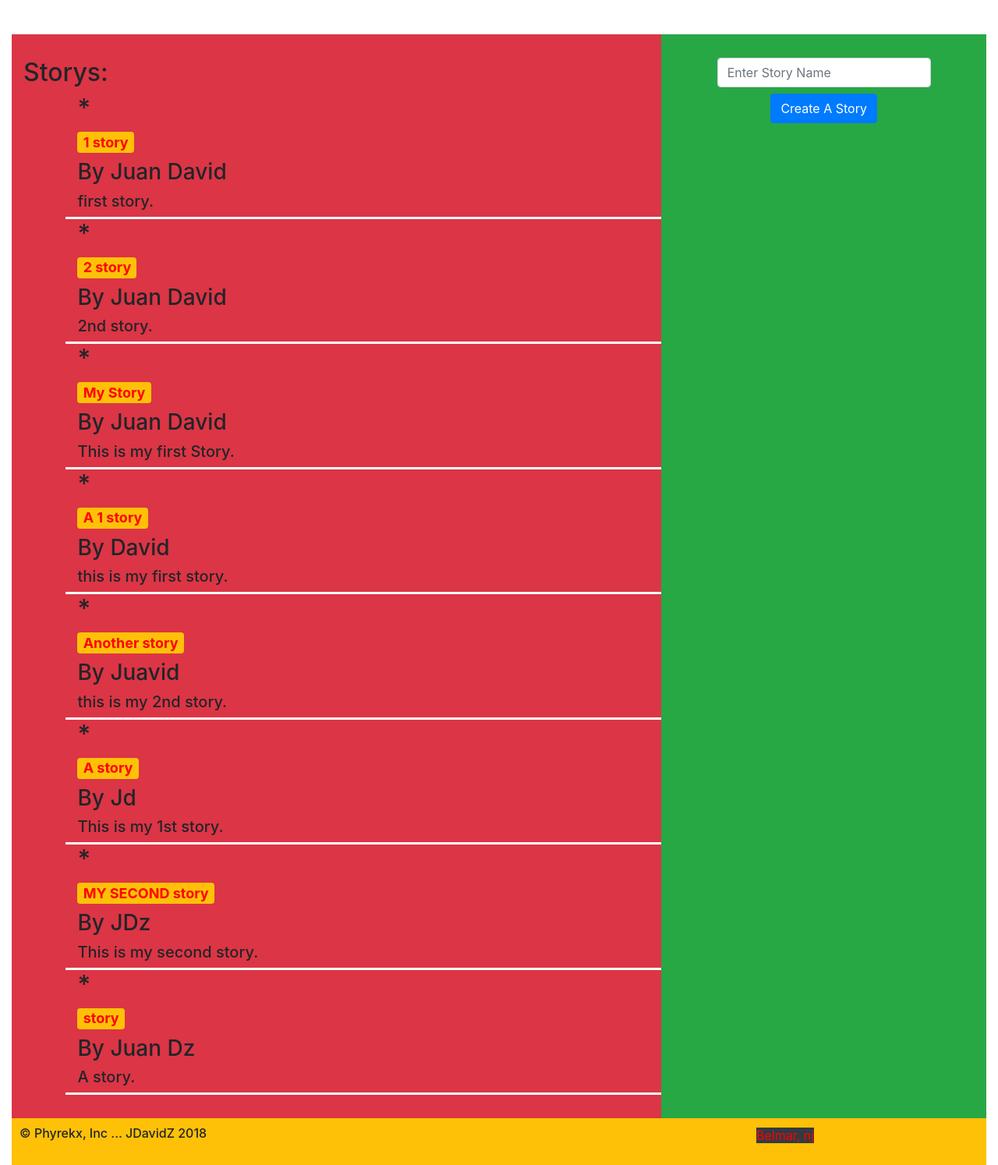
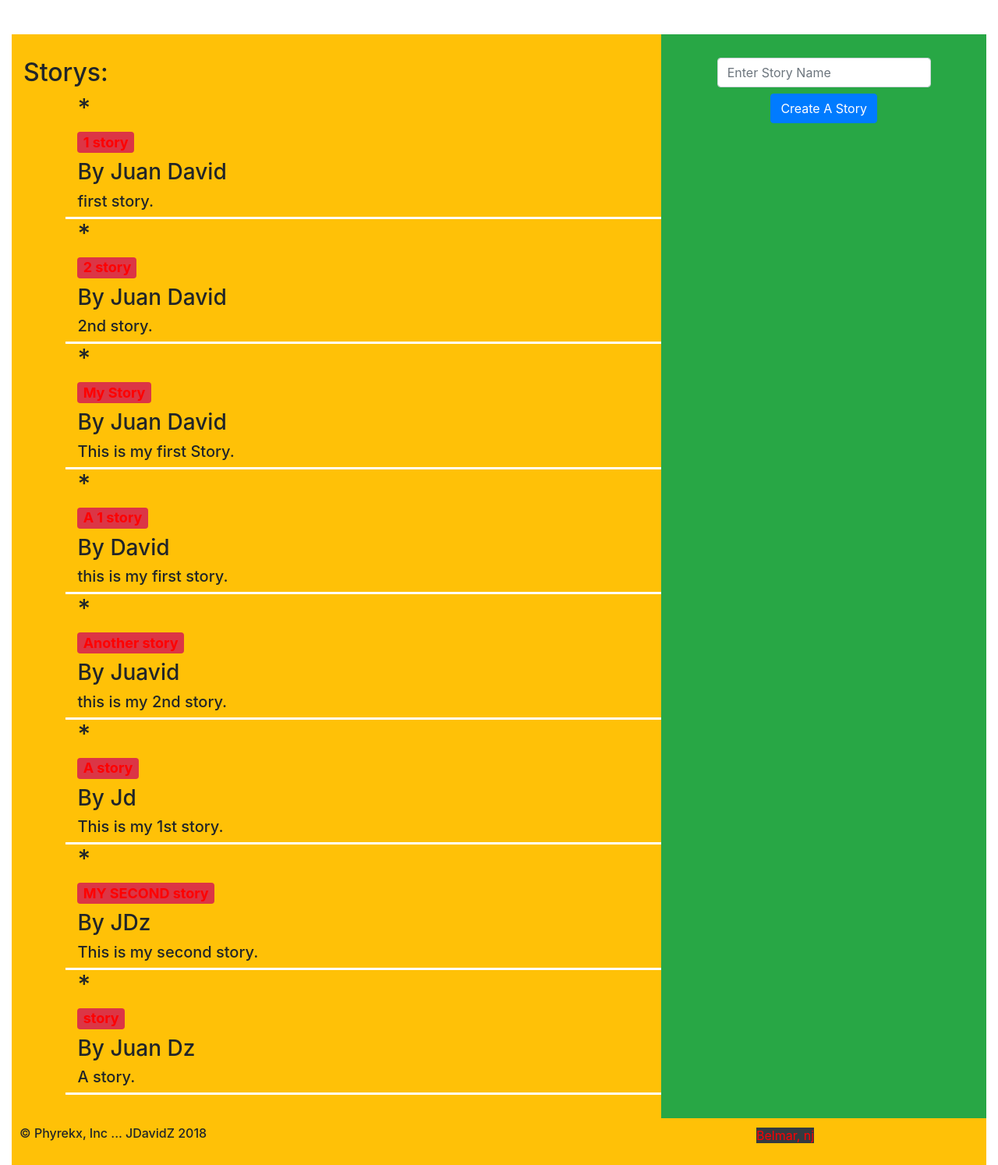
Before and after one commit to jDavidZapata/Personal-News, a Flask app: page /storyslist in a window 1280 px wide. Shown: the part 76-1570 px from the top of the page at 78% size. Run offline with Flask 2, Linux system fonts and the light colour scheme; some libraries are stand-ins or nearby versions.

Commit message:
Updated routes

```diff
--- a/app1.py
+++ b/app1.py
@@ -33,6 +33,8 @@ def get_whatever_dic (objs_list, key, value, new_dic):
 		for c in objs_list:
 			if value in c[key]:
 				new_dic = c
+				print(f"new_dic = {new_dic}")
+				#return new_dic
 
 
 messages = []
@@ -292,13 +294,14 @@ def channelPage(channel_title):
 			if c[key] == value:
 				new_dic = c
 
+	'''
 
-
-
+	'''
 	channel = {}
 	key4 = 'title'
 	value1 = channel_title
 	get_whatever_dic(channels, key4, value1, channel)
+
 
 
 	'''
--- a/templates/storys_list.html
+++ b/templates/storys_list.html
@@ -14,13 +14,13 @@
 {% block body %}
 
 
-<div class="col-12 col-sm-6 col-lg-8 col-md-8 bg-danger left">
+<div class="col-12 col-sm-6 col-lg-8 col-md-8 bg-warning left">
     <h2>Storys:</h2>
     <div class="row justify-content-end storys-list-info">
         {% for story in storys %}
         <div class="col-11 story-bottom story-list-info">
             <h2>*</h2>
-            <h4><a href="{{ url_for('storyPage', story_title=story.title) }}" class="badge badge-warning">{{story.title}}</a></h4>
+            <h4><a href="{{ url_for('storyPage', story_title=story.title) }}" class="badge badge-danger">{{story.title}}</a></h4>
             <h3>By {{story.author}}</h3>
             <h5>{{story.text}}</h5>
         </div>
```
